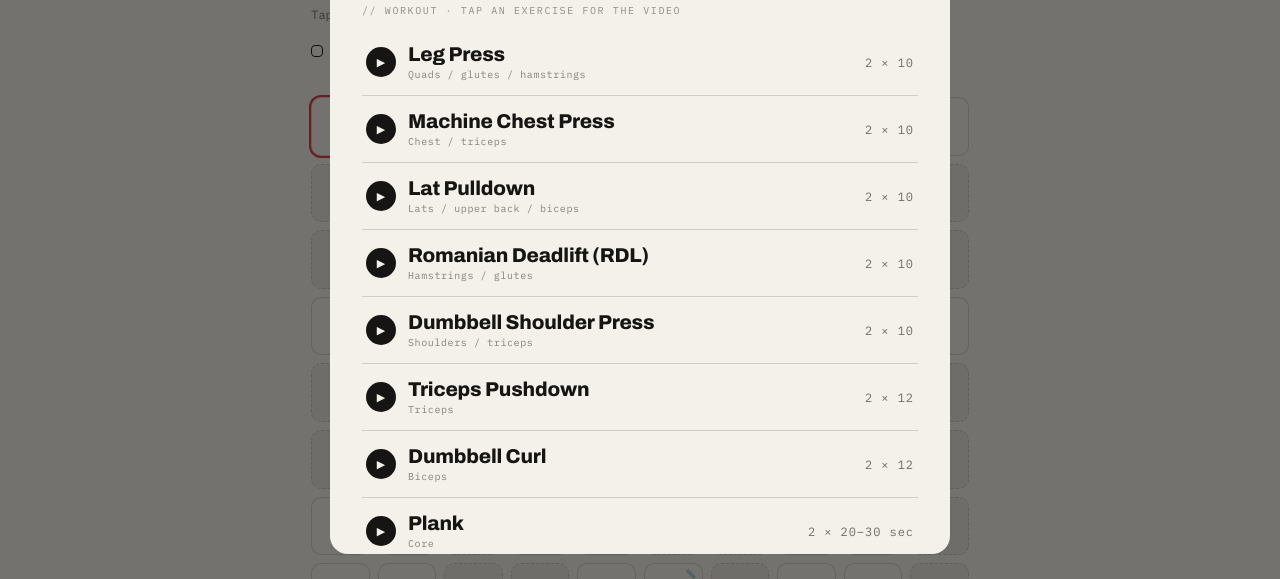
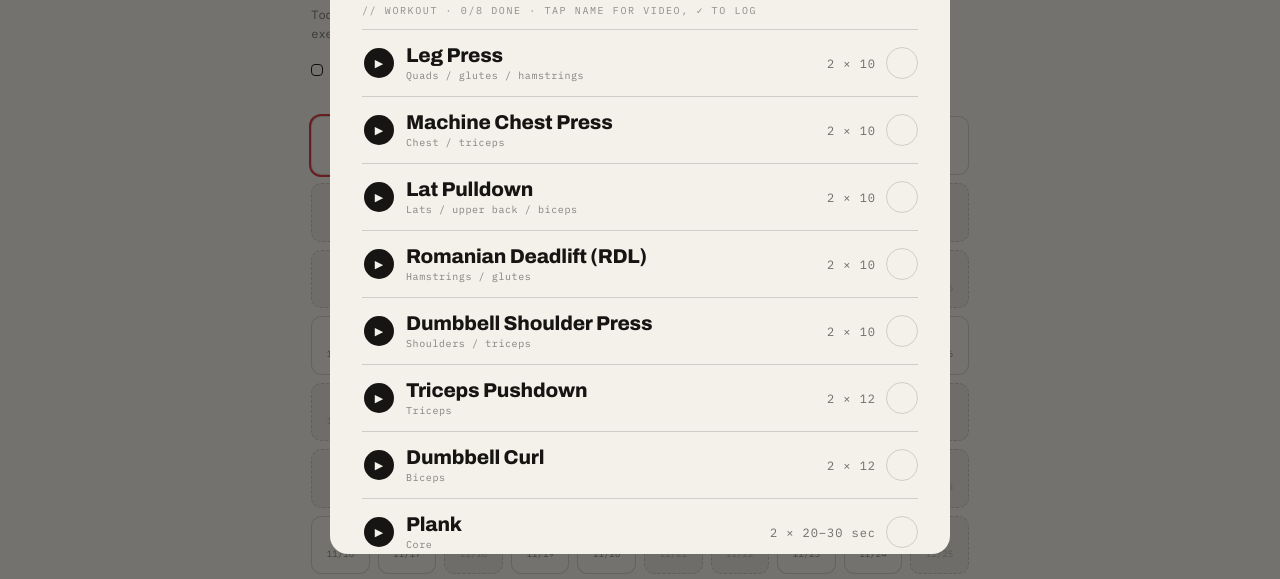
Before and after one commit to Moon-Star08/moonstar-studio, a website: page public/workout/index.html in a window 1280 px wide. Shown: the part 190-769 px from the top of the page. Drawn offline with Linux system fonts and the light colour scheme.

Commit message:
Workout: per-exercise done toggle + real dates on calendar cells and today header

```diff
--- a/public/css/workout.css
+++ b/public/css/workout.css
@@ -35,9 +35,12 @@
 @media (min-width: 620px) { .wk-cal { grid-template-columns: repeat(10, 1fr); } }
 .wk-cell {
   position: relative; aspect-ratio: 1 / 1; border: 1px solid var(--hair-ink); border-radius: 10px; background: var(--bone);
-  display: flex; align-items: center; justify-content: center; font-family: var(--mono); font-size: clamp(11px, 3.2vw, 15px); font-weight: 500;
+  display: flex; flex-direction: column; align-items: center; justify-content: center; gap: 1px;
   cursor: pointer; color: var(--ink); transition: transform .15s var(--ease), border-color .2s, background .2s;
 }
+.wk-cell__n { font-family: var(--mono); font-size: clamp(12px, 3.4vw, 16px); font-weight: 600; line-height: 1; }
+.wk-cell__d { font-family: var(--mono); font-size: 9px; letter-spacing: .01em; opacity: .5; line-height: 1; }
+.wk-cell--done .wk-cell__d { opacity: .75; }
 .wk-cell:hover { transform: translateY(-2px); border-color: var(--red); }
 .wk-cell--rest { background: rgba(22, 21, 19, .05); border-style: dashed; color: rgba(22, 21, 19, .5); }
 .wk-cell--done { background: var(--red); border-color: var(--red); color: #fff; }
@@ -71,13 +74,19 @@
 .wk-meals li::before { content: ""; position: absolute; left: 0; top: 15px; width: 6px; height: 6px; background: var(--red); border-radius: 50%; }
 .wk-meals li:first-child { border-top: 0; }
 /* exercises */
-.wk-ex { width: 100%; display: flex; align-items: center; gap: 12px; padding: 14px 4px; border-top: 1px solid var(--hair-ink); background: none; cursor: pointer; text-align: left; }
+.wk-ex { display: flex; align-items: center; gap: 8px; border-top: 1px solid var(--hair-ink); }
 .wk-ex:first-of-type { border-top: 0; }
-.wk-ex:hover .wk-ex__name { color: var(--red); }
-.wk-ex__name { flex: 1; font-weight: 800; font-size: clamp(16px, 4.4vw, 20px); letter-spacing: -.01em; transition: color .2s; }
+.wk-ex__main { flex: 1; display: flex; align-items: center; gap: 12px; padding: 14px 2px; border: 0; background: none; cursor: pointer; text-align: left; color: var(--ink); min-width: 0; }
+.wk-ex__main:hover .wk-ex__name { color: var(--red); }
+.wk-ex__name { flex: 1; font-weight: 800; font-size: clamp(16px, 4.4vw, 20px); letter-spacing: -.01em; transition: color .2s; min-width: 0; }
 .wk-ex__sets { font-family: var(--mono); font-size: 12px; letter-spacing: .08em; color: rgba(22, 21, 19, .6); white-space: nowrap; }
 .wk-ex__play { flex: none; width: 30px; height: 30px; border-radius: 50%; background: var(--ink); color: var(--bone); display: grid; place-items: center; font-size: 11px; }
-.wk-ex:hover .wk-ex__play { background: var(--red); }
+.wk-ex__main:hover .wk-ex__play { background: var(--red); }
+.wk-ex__check { flex: none; width: 32px; height: 32px; border-radius: 50%; border: 1px solid var(--hair-ink); background: none; color: transparent; font-size: 14px; line-height: 1; cursor: pointer; display: grid; place-items: center; transition: background .2s, border-color .2s, color .2s; }
+.wk-ex__check:hover { border-color: var(--red); }
+.wk-ex.is-done .wk-ex__check { background: var(--red); border-color: var(--red); color: #fff; }
+.wk-ex.is-done .wk-ex__name { text-decoration: line-through; opacity: .45; }
+.wk-ex.is-done .wk-ex__main:hover .wk-ex__name { color: inherit; }
 .wk-rest-note { font-family: var(--mono); font-size: 13px; line-height: 1.6; color: rgba(22, 21, 19, .6); }
 .wk-done-btn {
   width: 100%; margin-top: 28px; padding: 16px; border: 1px solid var(--ink); background: var(--ink); color: var(--bone);
--- a/public/js/workout.js
+++ b/public/js/workout.js
@@ -10,10 +10,14 @@
   var drawer = $('#wkDrawer'), panel = $('#wkPanel');
   var videoModal = $('#wkVideo'), videoFrame = $('#wkVideoFrame'), videoTitle = $('#wkVideoTitle');
   var PKEY = 'wk_progress_v1';
+  var EKEY = 'wk_ex_v1';
 
   function esc(s) { return String(s == null ? '' : s).replace(/[&<>"']/g, function (c) { return { '&': '&amp;', '<': '&lt;', '>': '&gt;', '"': '&quot;', "'": '&#39;' }[c]; }); }
   function getProgress() { try { return JSON.parse(localStorage.getItem(PKEY)) || {}; } catch (e) { return {}; } }
   function setProgress(p) { try { localStorage.setItem(PKEY, JSON.stringify(p)); } catch (e) {} }
+  function getEx() { try { return JSON.parse(localStorage.getItem(EKEY)) || {}; } catch (e) { return {}; } }
+  function setEx(o) { try { localStorage.setItem(EKEY, JSON.stringify(o)); } catch (e) {} }
+  function shortDate(iso) { var p = String(iso).split('-'); return p.length === 3 ? (parseInt(p[1], 10) + '/' + parseInt(p[2], 10)) : iso; }
 
   // today's day number from the plan start date
   var todayNum = null;
@@ -28,7 +32,12 @@
     var done = plan.days.filter(function (d) { return p[d.day]; }).length;
     $('#wkProgress').textContent = done + ' / ' + plan.days.length;
     var t = $('#wkTitle');
-    if (todayNum) t.innerHTML = 'Day ' + todayNum + ' <span style="color:var(--red)">· today</span>';
+    if (todayNum) {
+      var td = plan.days[todayNum - 1];
+      t.innerHTML = 'Day ' + todayNum + ' <span style="color:var(--red)">· today</span>';
+      var sub = document.querySelector('.wk-sub');
+      if (sub && td) sub.textContent = 'Today is ' + td.dayName + ', ' + fmtDate(td.date) + ' — day ' + todayNum + ' of ' + plan.days.length + '. Tap a day for the workout and food; tap an exercise for the how-to.';
+    }
   }
 
   function renderCalendar() {
@@ -38,7 +47,10 @@
       if (p[d.day]) cls.push('wk-cell--done');
       if (d.day === todayNum) cls.push('wk-cell--today');
       var check = p[d.day] ? '<span class="wk-cell__check">✓</span>' : (d.checkin ? '<span class="wk-cell__check">📏</span>' : '');
-      return '<button type="button" class="' + cls.join(' ') + '" data-day="' + d.day + '" aria-label="Day ' + d.day + '">' + d.day + check + '</button>';
+      return '<button type="button" class="' + cls.join(' ') + '" data-day="' + d.day + '" aria-label="Day ' + d.day + '">' +
+        '<span class="wk-cell__n">' + d.day + '</span>' +
+        (d.date ? '<span class="wk-cell__d">' + shortDate(d.date) + '</span>' : '') +
+        check + '</button>';
     }).join('');
   }
 
@@ -53,14 +65,18 @@
   }
 
   function exercisesHtml(d) {
+    var done = getEx()[d.day] || {};
     return d.exercises.map(function (ex, i) {
-      return '<button type="button" class="wk-ex" data-day="' + d.day + '" data-ex="' + i + '">' +
-        '<span class="wk-ex__play">▶</span>' +
-        '<span class="wk-ex__name">' + esc(ex.name) +
-        (ex.muscles ? '<span style="display:block;font-family:var(--mono);font-size:10px;letter-spacing:.06em;color:rgba(22,21,19,.5);font-weight:400;margin-top:3px">' + esc(ex.muscles) + '</span>' : '') +
-        '</span>' +
-        '<span class="wk-ex__sets">' + ex.sets + ' × ' + esc(ex.reps) + '</span>' +
-        '</button>';
+      return '<div class="wk-ex ' + (done[i] ? 'is-done' : '') + '">' +
+        '<button type="button" class="wk-ex__main" data-day="' + d.day + '" data-ex="' + i + '">' +
+          '<span class="wk-ex__play">▶</span>' +
+          '<span class="wk-ex__name">' + esc(ex.name) +
+          (ex.muscles ? '<span style="display:block;font-family:var(--mono);font-size:10px;letter-spacing:.06em;color:rgba(22,21,19,.5);font-weight:400;margin-top:3px">' + esc(ex.muscles) + '</span>' : '') +
+          '</span>' +
+          '<span class="wk-ex__sets">' + ex.sets + ' × ' + esc(ex.reps) + '</span>' +
+        '</button>' +
+        '<button type="button" class="wk-ex__check" data-exdone="' + i + '" data-day="' + d.day + '" aria-label="Mark exercise done">✓</button>' +
+        '</div>';
     }).join('');
   }
 
@@ -81,7 +97,9 @@
       body = '<div class="wk-sec"><div class="wk-sec__label">// today</div>' +
         '<p class="wk-rest-note">Rest day — take it easy. A 15–30 minute walk and some light stretching keeps you moving without taxing recovery. Still hit your food and protein.</p></div>';
     } else {
-      body = '<div class="wk-sec"><div class="wk-sec__label">// workout · tap an exercise for the video</div>' + exercisesHtml(d) + '</div>';
+      var exDone = getEx()[d.day] || {};
+      var doneCount = d.exercises.filter(function (_, i) { return exDone[i]; }).length;
+      body = '<div class="wk-sec"><div class="wk-sec__label">// workout · ' + doneCount + '/' + d.exercises.length + ' done · tap name for video, ✓ to log</div>' + exercisesHtml(d) + '</div>';
     }
 
     panel.innerHTML =
@@ -136,7 +154,16 @@
   });
   drawer.addEventListener('click', function (e) {
     if (e.target.dataset.close) { closeDrawer(); return; }
-    var ex = e.target.closest('.wk-ex');
+    var chk = e.target.closest('.wk-ex__check');
+    if (chk) {
+      var cd = parseInt(chk.dataset.day, 10), idx = parseInt(chk.dataset.exdone, 10);
+      var all = getEx(), dd = all[cd] || {};
+      if (dd[idx]) delete dd[idx]; else dd[idx] = true;
+      all[cd] = dd; setEx(all);
+      openDay(cd);
+      return;
+    }
+    var ex = e.target.closest('.wk-ex__main');
     if (ex) {
       var d = plan.days.filter(function (x) { return x.day === parseInt(ex.dataset.day, 10); })[0];
       openVideo(d.exercises[parseInt(ex.dataset.ex, 10)]);
```
